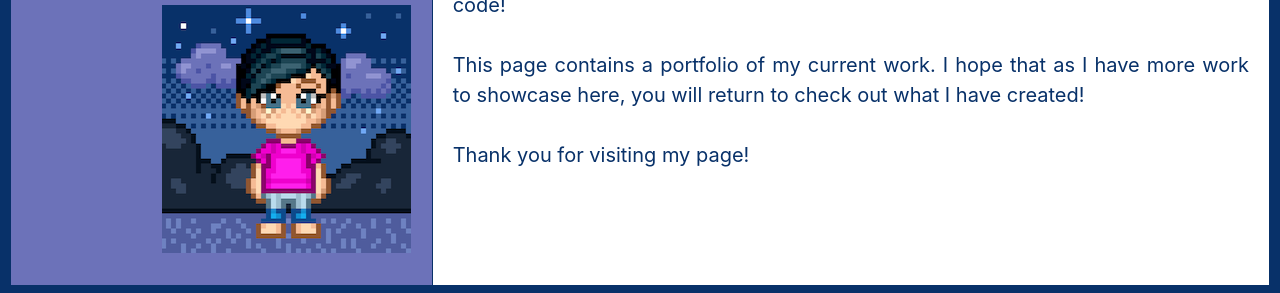
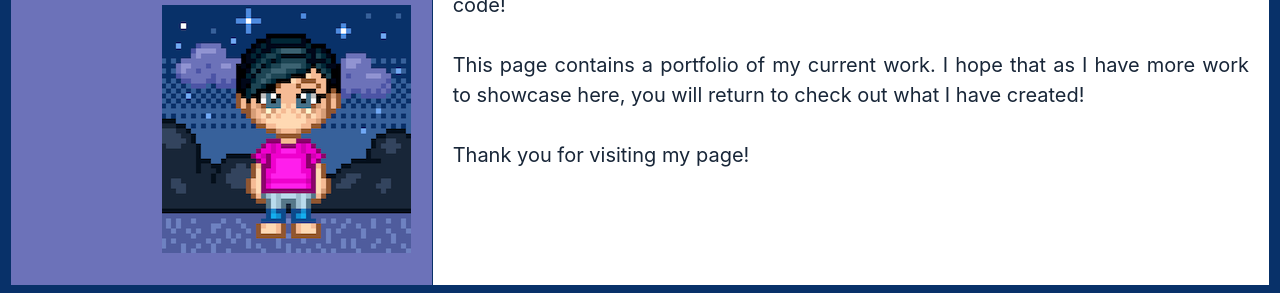
Before and after one commit to iamjoyfulgirl/my-portfolio, a plain HTML site: page index.html in a window 1280 px wide. Shown: the part 221-514 px from the top of the page. Drawn offline with Linux system fonts and the light colour scheme.

Commit message:
Update font color

```diff
--- a/assets/css/style.css
+++ b/assets/css/style.css
@@ -151,7 +151,7 @@ contact-content a {
   background-color: white;
   border: 1px solid
     var(--prussian-blue-2);
-  color: var(--prussian-blue-2);
+  color: var(--prussian-blue);
   padding: 50px 20px 50px 20px;
   font-size: 20px;
   text-align: justify;
@@ -161,6 +161,7 @@ contact-content a {
 .work-content,
 .work-content2 {
   background-image: url(../images/portfolio-bkgrd.png);
+  color: var(--prussian-blue);
 }
 
 .work-content-img {
```
